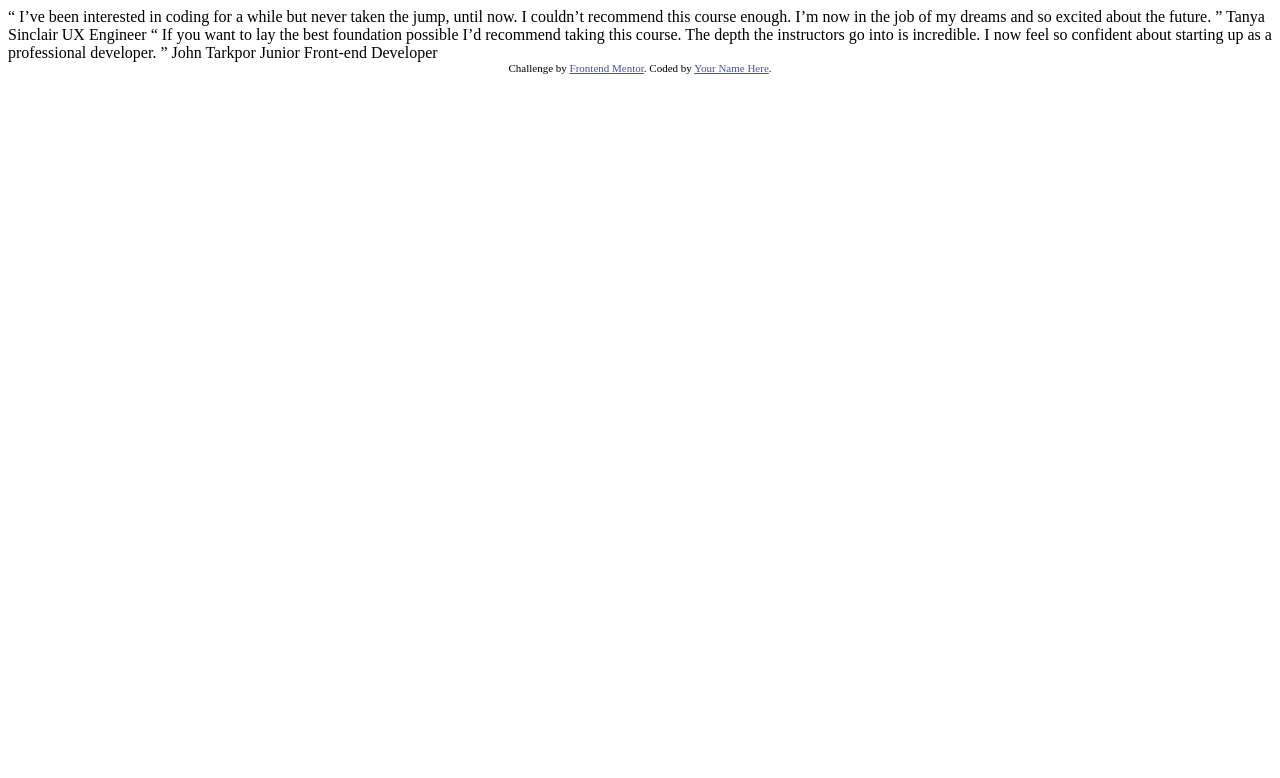
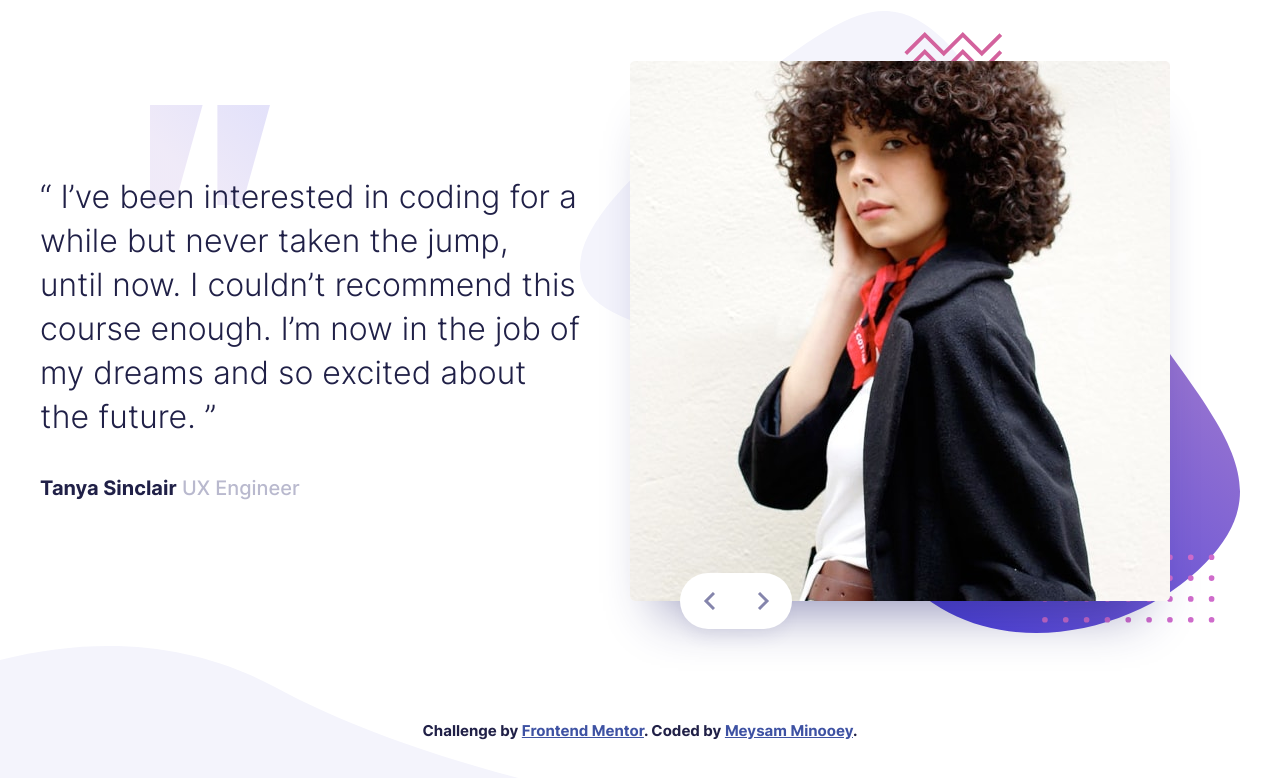
Before and after one commit to meysamminoo/coding-bootcamp-testimonials-slider, a plain HTML site: page index.html in a window 1280 px wide. Drawn offline with Linux system fonts and the light colour scheme.

Commit message:
improve code

```diff
--- a/index.html
+++ b/index.html
@@ -1,38 +1,75 @@
 <!DOCTYPE html>
 <html lang="en">
-<head>
-  <meta charset="UTF-8">
-  <meta name="viewport" content="width=device-width, initial-scale=1.0"> <!-- displays site properly based on user's device -->
+  <head>
+    <meta charset="UTF-8" />
+    <!-- displays site properly based on user's device -->
+    <meta name="viewport" content="width=device-width, initial-scale=1.0" />
+    <link
+      rel="icon"
+      type="image/png"
+      sizes="32x32"
+      href="./images/favicon-32x32.png"
+    />
+    <title>Frontend Mentor | Coding Bootcamp Testimonials Slider</title>
+    <link rel="stylesheet" href="style.css" />
+  </head>
+  <body>
+    <section class="container">
+      <!-- slider one -->
+      <section class="slider one">
+        <!-- left box - slider one -->
+        <section class="left">
+          <p class="quotation">
+            “ I’ve been interested in coding for a while but never taken the
+            jump, until now. I couldn’t recommend this course enough. I’m now in
+            the job of my dreams and so excited about the future. ”
+          </p>
+          <p class="user"><strong>Tanya Sinclair</strong> UX Engineer</p>
+        </section>
+        <!-- right box - slider one -->
+        <section class="right">
+          <div class="picture">
+            <img src="images/image-tanya.jpg" alt="image-tanya" class="img" />
+          </div>
+          <div class="navigate">
+            <button class="prev"></button>
+            <button class="next"></button>
+          </div>
+        </section>
+      </section>
+      <!-- slider two -->
+      <section class="slider two">
+        <!-- left box - slider two -->
+        <section class="left">
+          <p class="quotation">
+            “ If you want to lay the best foundation possible I’d recommend
+            taking this course. The depth the instructors go into is incredible.
+            I now feel so confident about starting up as a professional
+            developer. ”
+          </p>
+          <p class="user">
+            <strong>John Tarkpor</strong> Junior Front-end Developer
+          </p>
+        </section>
+        <!-- right box - slider two -->
+        <section class="right">
+          <div class="picture">
+            <img src="images/image-john.jpg" alt="image-tanya" class="img" />
+          </div>
+          <div class="navigate">
+            <button class="prev"></button>
+            <button class="next"></button>
+          </div>
+        </section>
+      </section>
+    </section>
 
-  <link rel="icon" type="image/png" sizes="32x32" href="./images/favicon-32x32.png">
-
-  <title>Frontend Mentor | Coding Bootcamp Testimonials Slider</title>
-
-  <!-- Feel free to remove these styles or customise in your own stylesheet 👍 -->
-  <style>
-    .attribution { font-size: 11px; text-align: center; }
-    .attribution a { color: hsl(228, 45%, 44%); }
-  </style>
-</head>
-<body>
-
-  “ I’ve been interested in coding for a while but never taken the jump, until now.
-  I couldn’t recommend this course enough. I’m now in the job of my dreams and so
-  excited about the future. ”
-
-  Tanya Sinclair
-  UX Engineer
-
-  “ If you want to lay the best foundation possible I’d recommend taking this course.
-  The depth the instructors go into is incredible. I now feel so confident about
-  starting up as a professional developer. ”
-
-  John Tarkpor
-  Junior Front-end Developer
-
-  <div class="attribution">
-    Challenge by <a href="https://www.frontendmentor.io?ref=challenge" target="_blank">Frontend Mentor</a>.
-    Coded by <a href="#">Your Name Here</a>.
-  </div>
-</body>
+    <footer class="attribution">
+      Challenge by
+      <a href="https://www.frontendmentor.io?ref=challenge" target="_blank"
+        >Frontend Mentor</a
+      >. Coded by <a href="#">Meysam Minooey</a>.
+    </footer>
+    <script src="index.js"></script>
+  </body>
 </html>
--- /dev/null
+++ b/index.js
@@ -0,0 +1,17 @@
+const slider = document.querySelectorAll(".slider");
+const next = document.querySelectorAll(".next");
+const prev = document.querySelectorAll(".prev");
+for (let i = 0; i < next.length; i++) {
+  next[i].addEventListener("click", function(){
+    for (let i = 0; i < slider.length; i++) {
+      slider[i].style.transform = "translateX(-120rem)"
+    }
+  })
+}
+for (let i = 0; i < next.length; i++) {
+  prev[i].addEventListener("click", function(){
+    for (let i = 0; i < slider.length; i++) {
+      slider[i].style.transform = "translateX(0)"
+    }
+  })
+}
--- /dev/null
+++ b/style.css
@@ -0,0 +1,146 @@
+@font-face {
+  font-family: "Inter";
+  font-style: normal;
+  font-display: auto;
+  font-weight: 300;
+  src: url(fonts/Inter-Light.ttf);
+}
+@font-face {
+  font-family: "Inter";
+  font-style: normal;
+  font-display: auto;
+  font-weight: 500;
+  src: url(fonts/Inter-Medium.ttf);
+}
+@font-face {
+  font-family: "Inter";
+  font-style: normal;
+  font-display: auto;
+  font-weight: 700;
+  src: url(fonts/Inter-Bold.ttf);
+}
+* {
+  padding: 0;
+  margin: 0;
+  box-sizing: border-box;
+}
+html,
+body {
+  min-height: 37.5rem;
+  font-size: 62.5%;
+  font-family: "Inter";
+  color: #202047;
+}
+body {
+  min-height: 100vh;
+  display: flex;
+  flex-direction: column;
+  justify-content: center;
+  align-items: center;
+  background: url(images/pattern-curve.svg) bottom left no-repeat;
+}
+.container {
+  max-width: 120rem;
+  display: flex;
+  flex-direction: row;
+  overflow: hidden;
+}
+.slider {
+  min-width: 120rem;
+  display: flex;
+  flex-direction: row;
+  justify-content: space-between;
+  align-items: center;
+  transform: translateX(0);
+  transition: 0.3s;
+}
+
+/* start => left box */
+.left {
+  background: url(images/pattern-quotes.svg) no-repeat;
+  background-position: 11rem 0;
+  padding: 7rem 0;
+}
+.quotation {
+  font-size: 3.2rem;
+  line-height: 4.4rem;
+  font-weight: 300;
+}
+.user {
+  font-size: 2rem;
+  line-height: 3.8rem;
+  font-weight: 500;
+  color: #b9b9ce;
+  margin-top: 3rem;
+}
+.user strong {
+  font-weight: 700;
+  color: #202047;
+}
+/* end => left box */
+/* start => right box */
+.right {
+  height: 100%;
+  position: relative;
+  background: url(images/pattern-bg.svg) no-repeat;
+  background-size: contain;
+}
+.picture {
+  width: 66rem;
+  height: 66rem;
+}
+.picture .img {
+  width: 54rem;
+  height: 54rem;
+  border-radius: 0.5rem;
+  box-shadow: 0px 40px 50px -30px rgba(36, 36, 113, 0.495001);
+  position: absolute;
+  top: 5rem;
+  left: 5rem;
+}
+/*  navigate slider */
+.navigate {
+  width: 11.2rem;
+  height: 5.6rem;
+  background-color: #fff;
+  border-radius: 2.8rem;
+  box-shadow: 0px 15px 20px -10px rgba(36, 36, 113, 0.0991313);
+  position: absolute;
+  bottom: 4.2rem;
+  left: 10rem;
+  display: flex;
+  justify-content: space-evenly;
+  align-items: center;
+}
+.prev,
+.next {
+  width: 5rem;
+  height: 5rem;
+  cursor: pointer;
+  outline: none;
+  border: none;
+  border-radius: 50%;
+  transition: 0.3s;
+}
+.prev {
+  background: url(images/icon-prev.svg) center no-repeat;
+}
+.next {
+  background: url(images/icon-next.svg) center no-repeat;
+}
+.prev:hover,
+.next:hover {
+  background-color: rgba(200, 200, 200, 0.5);
+}
+/* end => right box */
+
+/* Feel free to remove these styles or customise in your own stylesheet */
+.attribution {
+  font-size: 1.5rem;
+  text-align: center;
+  font-weight: 700;
+  margin: 5rem 0;
+}
+.attribution a {
+  color: hsl(228, 45%, 44%);
+}
```
Also changed, not shown: fonts/Inter-Bold.ttf (added), fonts/Inter-Light.ttf (added), fonts/Inter-Medium.ttf (added).
